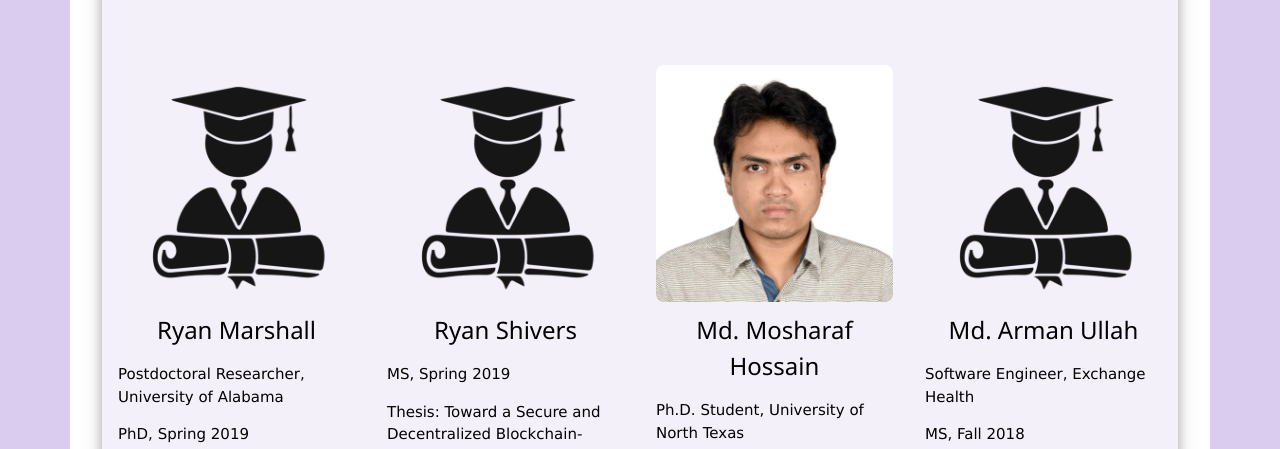
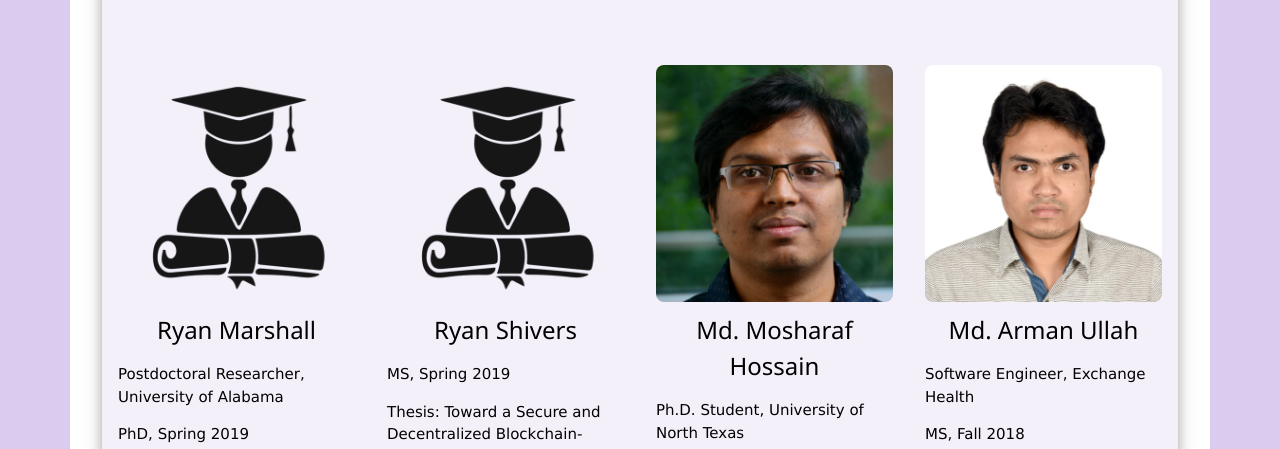
Before and after one commit to sghafoor10/sghafoor10.github.io, a plain HTML site: page students.html in a window 1280 px wide. Shown: the part 4296-4745 px from the top of the page. Drawn offline with Linux system fonts and the light colour scheme.

Commit message:
updated student pictures

```diff
--- a/students.html
+++ b/students.html
@@ -279,7 +279,7 @@
 								<p>Thesis: Toward a Secure and Decentralized Blockchain-Based Ride-Hailing Platform for Autonomous Vehicles</p>
 							</div>
 							<div class="w3-panel w3-quarter">
-								<img src="/images/people/md_arman_ullah.png" alt="Md. Mosharaf Hossain" class="w3-round-large" style="width:100%;"/>
+								<img src="/images/people/md_mosharaf_hossain.png" alt="Md. Mosharaf Hossain" class="w3-round-large" style="width:100%;"/>
 								<h3 class="w3-center">Md. Mosharaf Hossain</h3>
 								<p>Ph.D. Student, University of North Texas</p>
 								<p>MS, Fall 2018</p>
@@ -290,7 +290,7 @@
 								</p>
 							</div>
 							<div class="w3-panel w3-quarter">
-								<img src="/images/people/graduated_user.png" alt="Md. Arman Ullah" class="w3-round-large" style="width:100%;"/>
+								<img src="/images/people/md_arman_ullah.png" alt="Md. Arman Ullah" class="w3-round-large" style="width:100%;"/>
 								<h3 class="w3-center">Md. Arman Ullah</h3>
 								<p>Software Engineer, Exchange Health</p>
 								<p>MS, Fall 2018</p>
@@ -298,7 +298,6 @@
 								<p class="w3-xxlarge">
 									<a href="http://linkedin.com/in/armanullah" target="_blank" rel="noopener noreferrer"><i class="fab fa-linkedin"></i></a>
 								</p>
-							</div>
 							</div>
 						</div>
 						<div class="w3-row">
```
Also changed, not shown: images/people/md_mosharaf_hossain.png (added), 1 other file.
